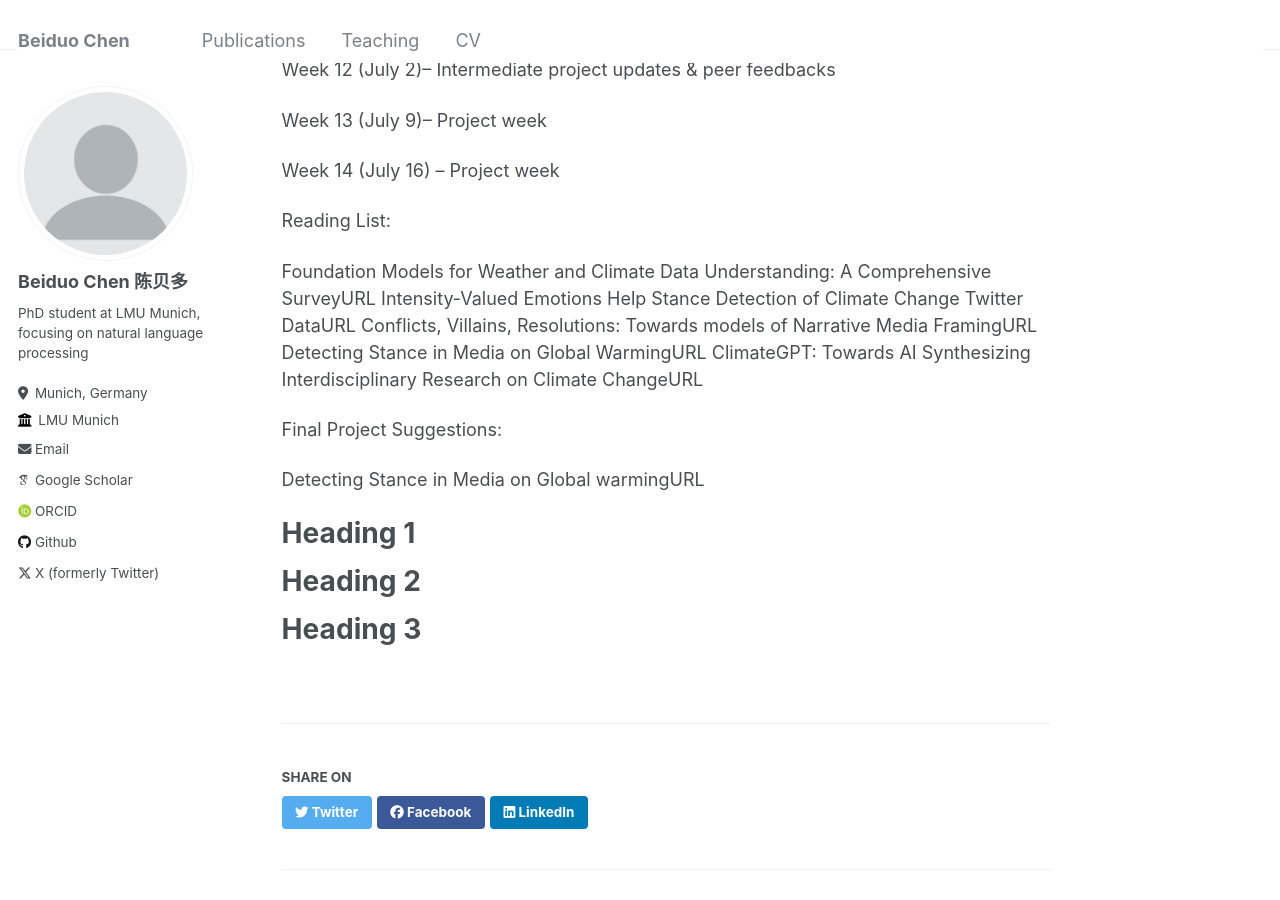
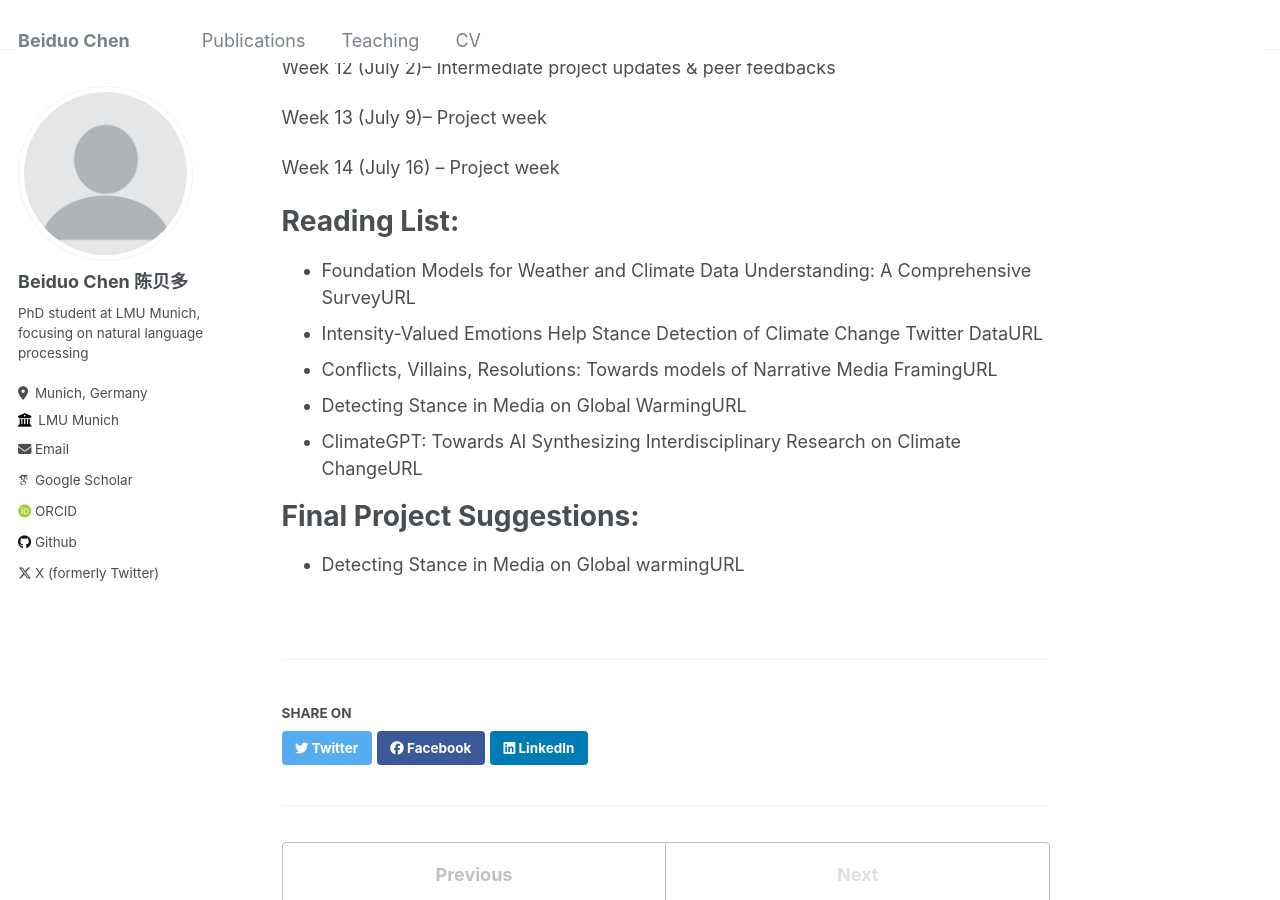
Before and after one commit to Mckysse/mckysse.github.io, a Jekyll site: the page built from _teaching/2024-spring-teaching-4.md, in a window 1280 px wide and 900 px high, scrolled down 914 px. Built offline with Jekyll 4.4.1, drawn with Linux system fonts in a browser that asks for light colours; some web fonts are replaced.

Commit message:
change teaching

```diff
--- a/_teaching/2024-spring-teaching-4.md
+++ b/_teaching/2024-spring-teaching-4.md
@@ -13,6 +13,7 @@ Serve as: Teaching Assistant
 Teacher: Prof. Dr. Barbara Plank, Dr. Siyao Peng, Daniela Teodorescu
 
 Course Schedule:
+======
 
 Week 1 (April 16) -- Introduction: NLP & CC (Logan)
 
@@ -43,24 +44,15 @@ Week 13 (July 9)-- Project week
 Week 14 (July 16) -- Project week
 
 Reading List:
+======
 
-Foundation Models for Weather and Climate Data Understanding: A Comprehensive SurveyURL
-Intensity-Valued Emotions Help Stance Detection of Climate Change Twitter DataURL
-Conflicts, Villains, Resolutions: Towards models of Narrative Media FramingURL
-Detecting Stance in Media on Global WarmingURL
-ClimateGPT: Towards AI Synthesizing Interdisciplinary Research on Climate ChangeURL
+* Foundation Models for Weather and Climate Data Understanding: A Comprehensive SurveyURL
+* Intensity-Valued Emotions Help Stance Detection of Climate Change Twitter DataURL
+* Conflicts, Villains, Resolutions: Towards models of Narrative Media FramingURL
+* Detecting Stance in Media on Global WarmingURL
+* ClimateGPT: Towards AI Synthesizing Interdisciplinary Research on Climate ChangeURL
 
 Final Project Suggestions:
-
-Detecting Stance in Media on Global warmingURL
-
-
-
-Heading 1
 ======
 
-Heading 2
-======
-
-Heading 3
-======
+* Detecting Stance in Media on Global warmingURL
```
Also changed, not shown: _teaching/2018-fall-teaching-1.md (+8 -12 lines), _teaching/2019-spring-teaching-2.md (+8 -11 lines), _teaching/2020-spring-teaching-3.md (+9 -11 lines).
